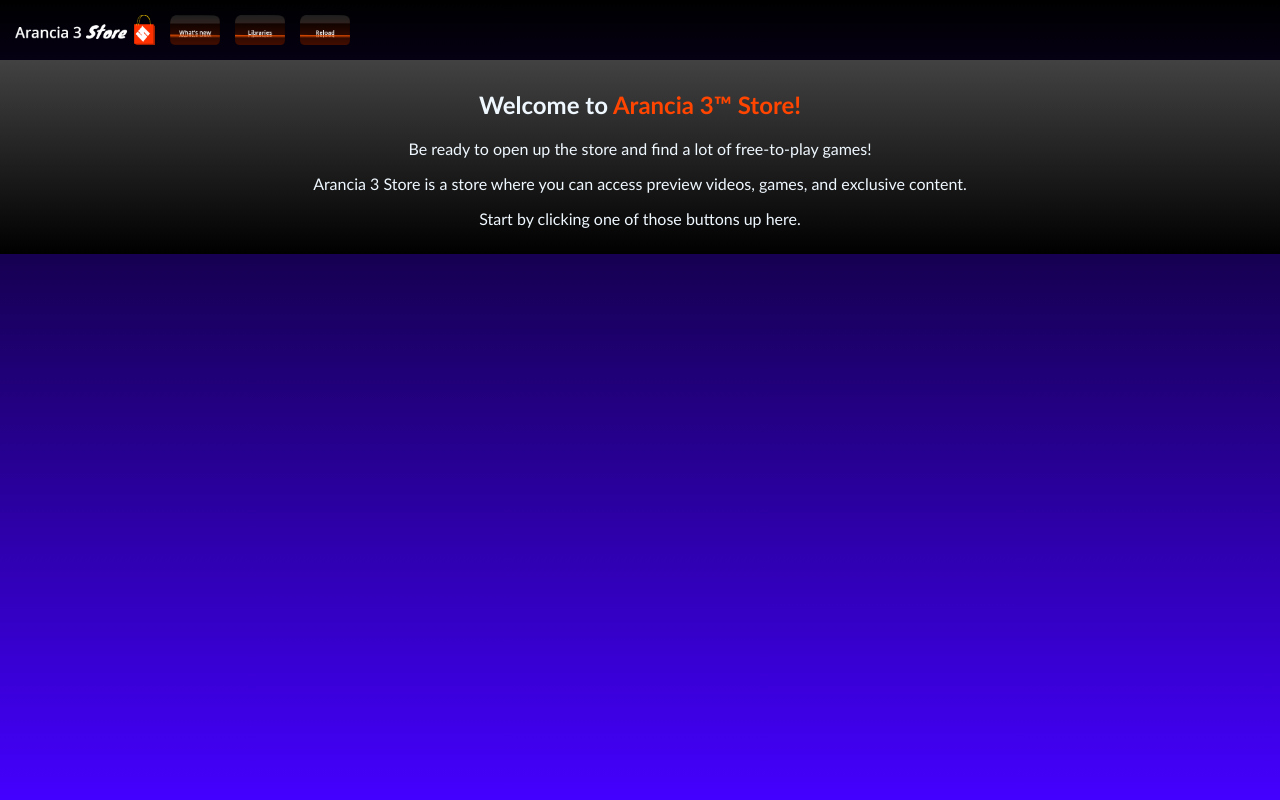
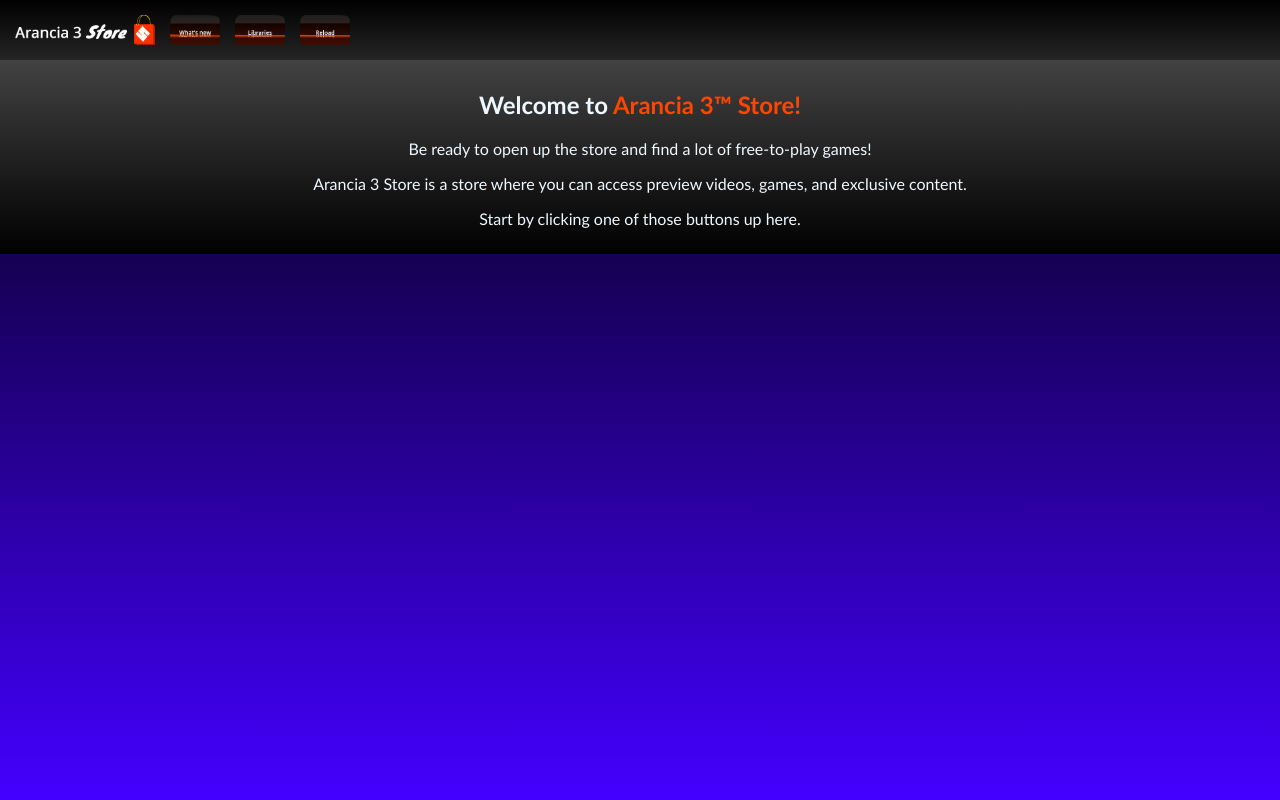
Before and after one commit to Arancia-3-Open-Services/store, a plain HTML site: page index.html in a window 1280 px wide. Drawn offline with Linux system fonts and the light colour scheme; no server answers.

Commit message:
Made the store header even more beautiful.

```diff
--- a/incredibox_smart_hub_kuh_treatment/whole.css
+++ b/incredibox_smart_hub_kuh_treatment/whole.css
@@ -1,8 +1,9 @@
 .store-header {
     display:flex;
     align-items:left;
+    background: linear-gradient(black, rgb(37, 37, 37));
+    padding: 15px;
     gap:15px;
-    padding: 15px;
 }
 body {
     background: url('https://raw.githubusercontent.com/arancia313/Arancia-3-Network/refs/heads/System/assets/images/new_preview.png');
--- a/incredibox_smart_hub_kuh_treatment_2/whole.css
+++ b/incredibox_smart_hub_kuh_treatment_2/whole.css
@@ -1,6 +1,7 @@
 .store-header {
     display:flex;
     align-items:left;
+    background: linear-gradient(black, rgb(37, 37, 37));
     padding: 15px;
     gap:15px;
 }
--- a/latest/whole.css
+++ b/latest/whole.css
@@ -1,6 +1,7 @@
 .store-header {
     display:flex;
     align-items:left;
+    background: linear-gradient(black, rgb(37, 37, 37));
     padding: 15px;
     gap:15px;
 }
--- a/libraries/whole.css
+++ b/libraries/whole.css
@@ -1,6 +1,7 @@
 .store-header {
     display:flex;
     align-items:left;
+    background: linear-gradient(black, rgb(37, 37, 37));
     padding: 15px;
     gap:15px;
 }
--- a/whole.css
+++ b/whole.css
@@ -4,8 +4,9 @@ br {
 .store-header {
     display:flex;
     align-items:left;
+    background: linear-gradient(black, rgb(37, 37, 37));
+    padding: 15px;
     gap:15px;
-    padding: 15px;
 }
 body {
     background: linear-gradient(black, rgb(68, 0, 255));
```
